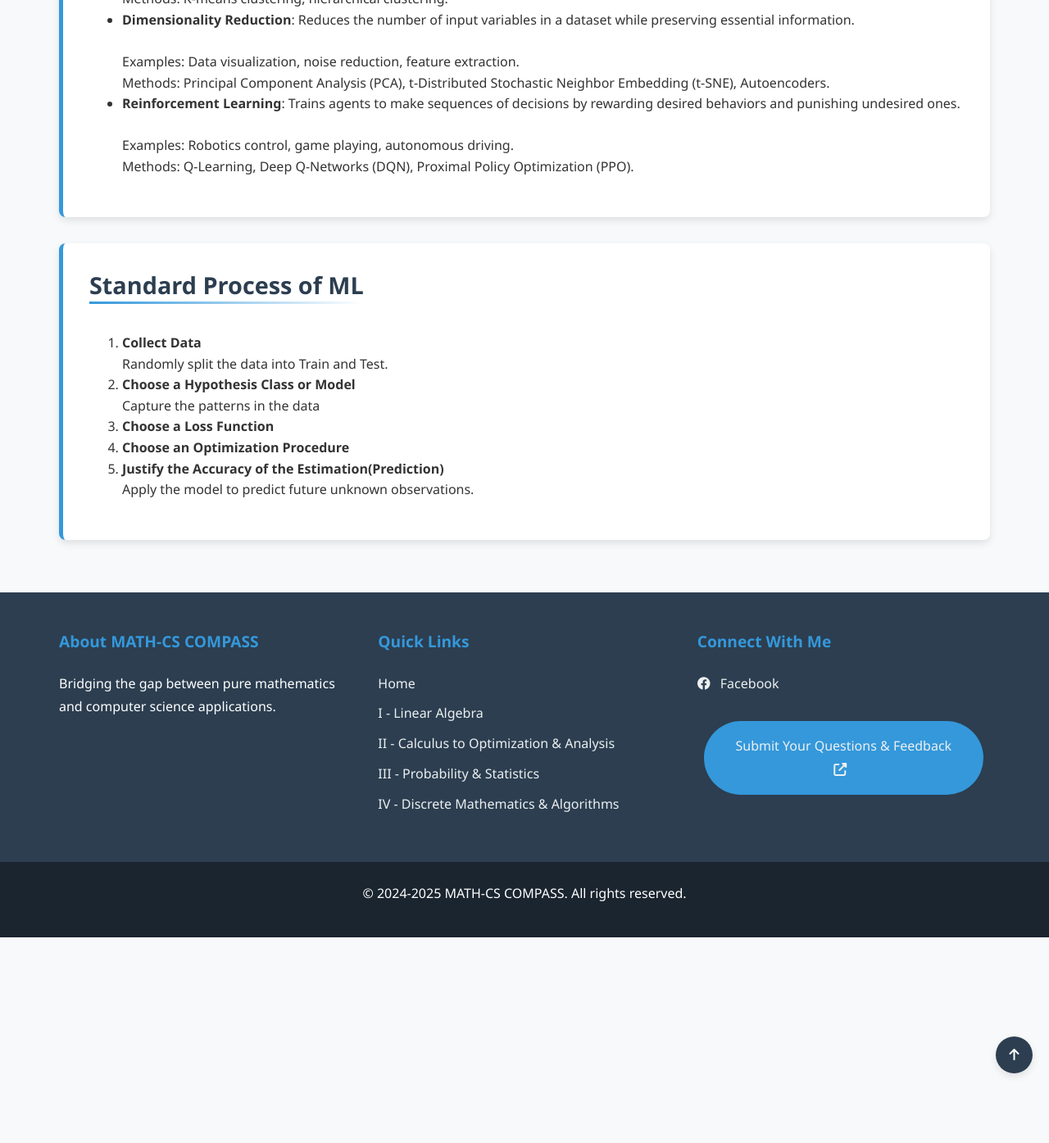
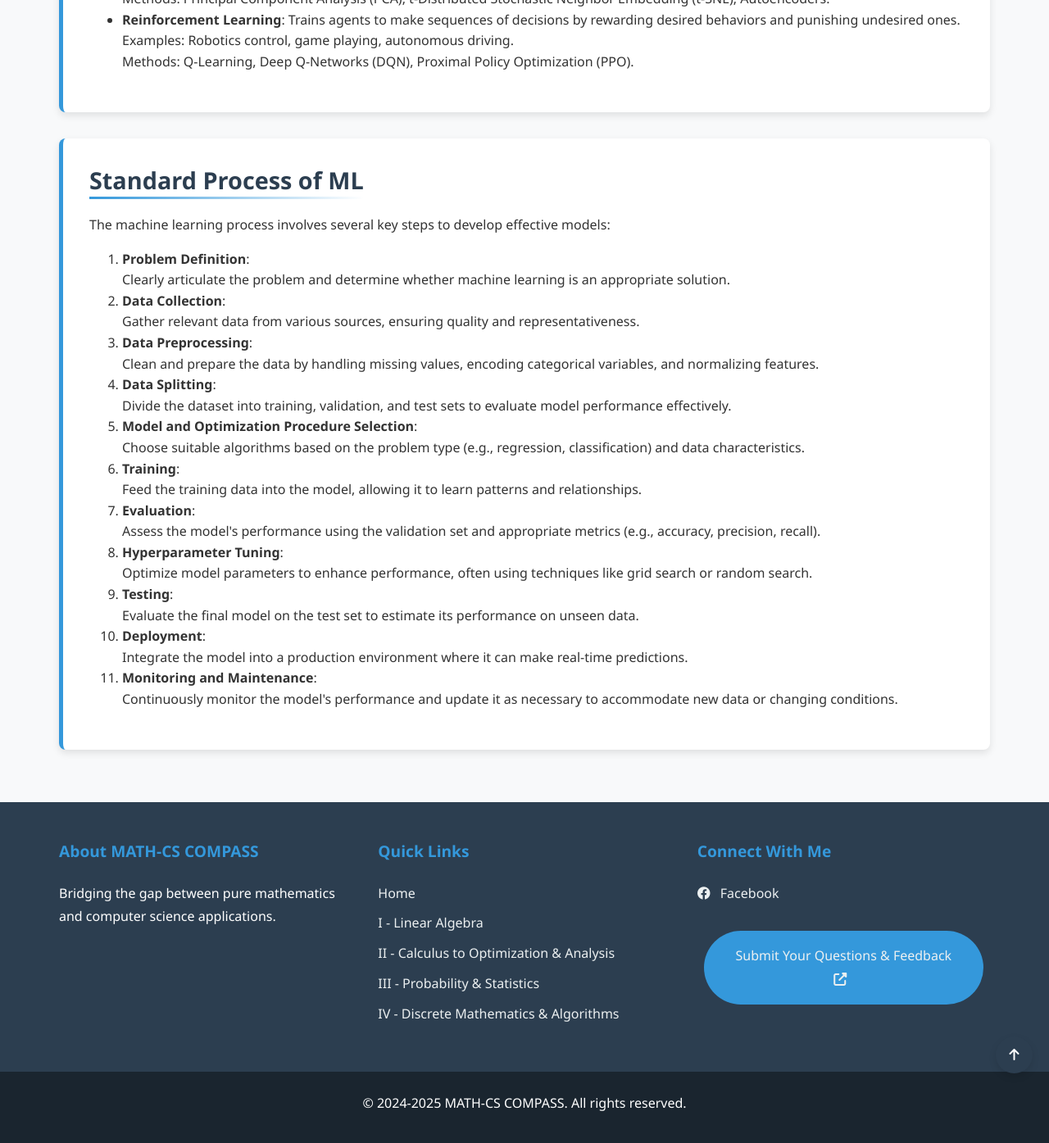
Before and after one commit to Yusukey01/yusukey01.github.io, a Jekyll site: the page built from Mathematics/Machine_learning/intro_ml.html, in a window 1280 px wide and 1400 px high, scrolled down 3051 px. Shown: the top 1395 px of the window at 82% size. Built offline with Jekyll 4.4.1, drawn with Linux system fonts in a browser that asks for light colours; some of the changed text lies outside the part shown.

Commit message:
making Section IV Machine learning

```diff
--- a/Mathematics/Machine_learning/intro_ml.html
+++ b/Mathematics/Machine_learning/intro_ml.html
@@ -106,17 +106,17 @@ uses_python: false
                         <li><strong>Supervised Learning:</strong></li>
                         This approach involves training models on datasets that include both input features and corresponding output labels.
                         The model learns to map inputs to outputs, enabling it to make predictions on new, unseen data. Common applications
-                        include <strong>image classification</strong>, <strong>spam detection</strong>, and <strong>medical diagnosis</strong>.
+                        include image classification, spam detection, and medical diagnosis.
 
                         <li><strong>Unsupervised Learning:</strong></li>
                         This approach deals with unlabeled data. The model attempts to uncover hidden patterns or intrinsic structures within
                         the data. Techniques like clustering and dimensionality reduction fall under this category, with applications in
-                        <strong>customer segmentation</strong>, <strong>anomaly detection</strong>, and <strong>exploratory data analysis</strong>.
+                        customer segmentation, anomaly detection, and exploratory data analysis.
                     </ul>
                 </p>
                 <p>
                     Additionally, modern machine learning has introduced hybrid approaches:
-                    <ul>
+                    <ul style="padding-left: 40px;">
                         <li><strong>Semi-Supervised Learning:</strong></li>
                         Combines a small amount of labeled data with a large amount of unlabeled data during training. This method is
                         particularly useful when labeling data is expensive or time-consuming.
@@ -133,31 +133,26 @@ uses_python: false
                     Machine learning tasks are broadly categorized based on the nature of the prediction or pattern recognition involved:
                     <ul style="padding-left: 40px;">
                         <li><strong>Regression</strong>: Predicts continuous numerical values.</li>
-                        <br>
                         Examples: Forecasting stock prices, estimating real estate values, predicting temperature changes.
                         <br>
                         Methods: Linear regression
 
                         <li><strong>Classification</strong>: Assigns inputs into predefined discrete categories.</li>
-                        <br>
                         Examples: Email spam detection, handwriting recognition, disease diagnosis.
                         <br>
                         Methods: Logistic regression, support vector machines, decision trees, and neural networks.
 
                         <li><strong>Clustering</strong>: Groups similar data points without predefined labels.</li>
-                        <br>
                         Examples: Customer segmentation, document categorization, image grouping.
                         <br>
                         Methods: K-means clustering, hierarchical clustering.
 
                         <li><strong>Dimensionality Reduction</strong>: Reduces the number of input variables in a dataset while preserving essential information.</li>
-                        <br>
                         Examples: Data visualization, noise reduction, feature extraction.
                         <br>
                         Methods: Principal Component Analysis (PCA), t-Distributed Stochastic Neighbor Embedding (t-SNE), Autoencoders.
 
                         <li><strong>Reinforcement Learning</strong>: Trains agents to make sequences of decisions by rewarding desired behaviors and punishing undesired ones.</li>
-                        <br>
                         Examples: Robotics control, game playing, autonomous driving.
                         <br>
                         Methods: Q-Learning, Deep Q-Networks (DQN), Proximal Policy Optimization (PPO).
@@ -168,15 +163,30 @@ uses_python: false
             <section id="process" class="section-content">
                 <h2>Standard Process of ML</h2>
                 <p>
+                    The machine learning process involves several key steps to develop effective models:
                     <ol style="padding-left: 40px;">
-                        <li><strong>Collect Data</strong></li>
-                        Randomly split the data into Train and Test.
-                        <li><strong>Choose a Hypothesis Class or Model</strong></li>
-                        Capture the patterns in the data
-                        <li><strong>Choose a Loss Function</strong></li>
-                        <li><strong>Choose an Optimization Procedure</strong></li>
-                        <li><strong>Justify the Accuracy of the Estimation(Prediction)</strong></li>
-                        Apply the model to predict future unknown observations.
+                        <li><strong>Problem Definition</strong>:</li>
+                        Clearly articulate the problem and determine whether machine learning is an appropriate solution.
+                        <li><strong>Data Collection</strong>:</li>
+                        Gather relevant data from various sources, ensuring quality and representativeness.
+                        <li><strong>Data Preprocessing</strong>:</li>
+                        Clean and prepare the data by handling missing values, encoding categorical variables, and normalizing features.
+                        <li><strong>Data Splitting</strong>:</li>
+                        Divide the dataset into training, validation, and test sets to evaluate model performance effectively.
+                        <li><strong>Model and Optimization Procedure Selection</strong>:</li>
+                        Choose suitable algorithms based on the problem type (e.g., regression, classification) and data characteristics.
+                        <li><strong>Training</strong>:</li>
+                        Feed the training data into the model, allowing it to learn patterns and relationships.
+                        <li><strong>Evaluation</strong>:</li>
+                        Assess the model's performance using the validation set and appropriate metrics (e.g., accuracy, precision, recall).
+                        <li><strong>Hyperparameter Tuning</strong>:</li>
+                        Optimize model parameters to enhance performance, often using techniques like grid search or random search.
+                        <li><strong>Testing</strong>:</li>
+                        Evaluate the final model on the test set to estimate its performance on unseen data.
+                        <li><strong>Deployment</strong>:</li>
+                        Integrate the model into a production environment where it can make real-time predictions.
+                        <li><strong>Monitoring and Maintenance</strong>:</li>
+                        Continuously monitor the model's performance and update it as necessary to accommodate new data or changing conditions.
                     </ol>
                 </p>
             </section>
```
